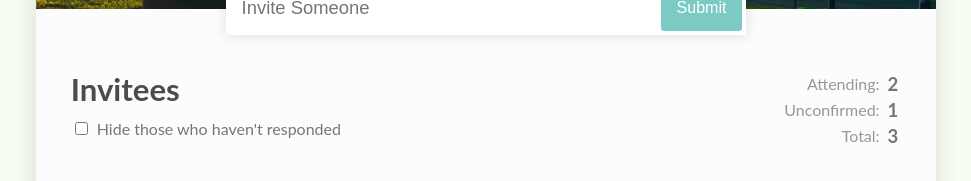
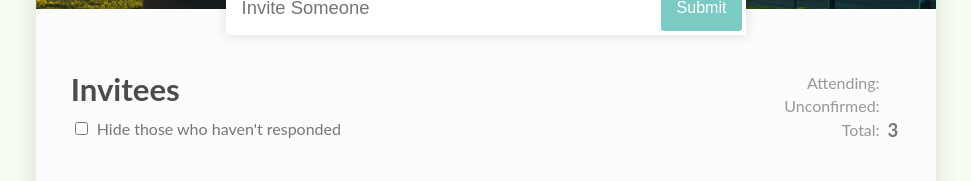
Before and after one commit to SteveMustanski/rsvp-react, a React (Create React App) app: page / in a window 1280 px wide. Shown: the part 311-492 px from the top of the page, without its empty margins (154-1125 px from the left). Built offline with nearby package versions, Linux system fonts and the light colour scheme; the HTML template or start-up script is replaced by a standard one.

Commit message:
added counter component and updated total invited

```diff
--- a/src/App.js
+++ b/src/App.js
@@ -1,6 +1,7 @@
 import React, { Component } from 'react';
 import './App.css';
 import GuestList from './GuestList';
+import Counter from  './Counter';
 
 class App extends Component {
 
@@ -102,6 +103,7 @@ class App extends Component {
 
 
   render() {
+    const totalInvited = this.getTotalInvited();
     return (
       <div className="App">
         <header>
@@ -126,22 +128,10 @@ class App extends Component {
               /> Hide those who haven't responded
           </label>
           </div>
-          <table className="counter">
-            <tbody>
-              <tr>
-                <td>Attending:</td>
-                <td>2</td>
-              </tr>
-              <tr>
-                <td>Unconfirmed:</td>
-                <td>1</td>
-              </tr>
-              <tr>
-                <td>Total:</td>
-                <td>3</td>
-              </tr>
-            </tbody>
-          </table>
+
+          <Counter
+          totalInvited = {totalInvited}/>
+
           <GuestList guests={this.state.guests}
             toggleConfirmationAt={this.toggleConfirmationAt}
             toggleEditingAt={this.toggleEditingnAt}
--- /dev/null
+++ b/src/Counter.js
@@ -0,0 +1,28 @@
+import React from 'react';
+import Proptypes from 'prop-types';
+
+const Counter = props =>
+  <table className="counter">
+  <tbody>
+    <tr>
+      <td>Attending:</td>
+      <td>{props.numberAttending}</td>
+    </tr>
+    <tr>
+      <td>Unconfirmed:</td>
+      <td>{props.numberUnconfirmed}</td>
+    </tr>
+    <tr>
+      <td>Total:</td>
+      <td>{props.totalInvited}</td>
+    </tr>
+  </tbody>
+</table>
+
+Counter.Proptypes = {
+  numberAttending: Proptypes.number,
+  numberUnconfirmed: Proptypes.number,
+  totalInvited: Proptypes.number
+}
+
+export default Counter;
```
